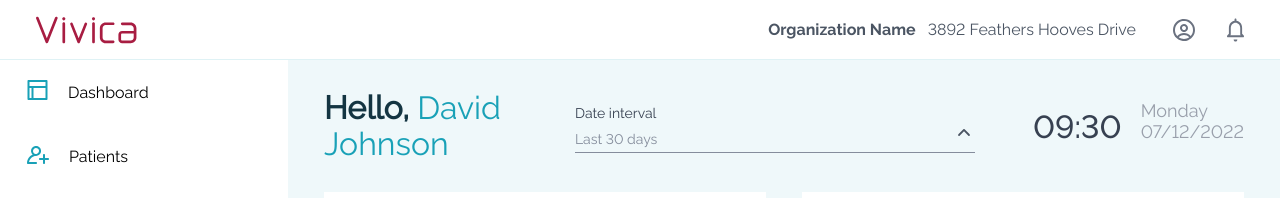
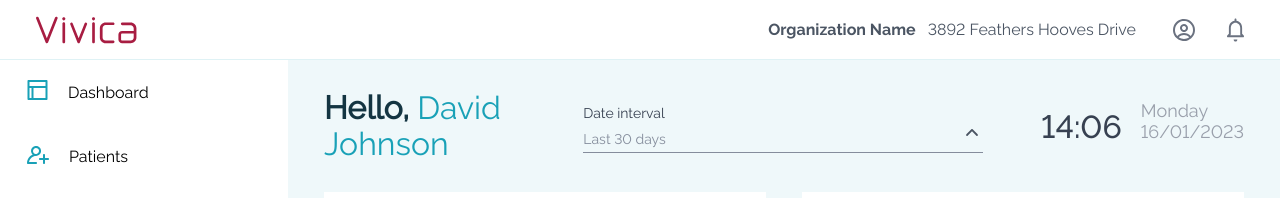
Before and after one commit to metalheadpnz/vivica, a React (Create React App) app: page / in a window 1280 px wide. Shown: the top 198 px of the page. Built offline with nearby package versions, Linux system fonts and the light colour scheme.

Commit message:
working clock

```diff
--- a/src/pages/Dashboard/components/Clock.tsx
+++ b/src/pages/Dashboard/components/Clock.tsx
@@ -1,13 +1,37 @@
-import React from 'react';
+import React, {useEffect, useState} from 'react';
 import s from './Clock.module.css';
 
+type dateFormat = {
+    time: string
+    day: string
+    date: string
+}
+
+const days: string[] = ['Sunday', 'Monday', 'Tuesday', 'Wednesday', 'Thursday', 'Friday', 'Saturday']
+const months: string[] = ['01', '02', '03', '04', '05', '06', '07', '08', '09', '10', '11', '12']
+
+const formatDate: (date: Date) => dateFormat = (date) => ({
+    time: date.toString().slice(16, 21),
+    day: days[date.getDay()],
+    date: `${date.toString().slice(8, 10)}/${months[date.getMonth()]}/${date.getFullYear().toString()}`
+})
+
 export const Clock = () => {
+    const [date, setDate] = useState<dateFormat>(formatDate(new Date()))
+
+    useEffect(() => {
+        const refreshIntervalId = setInterval(() => {
+            setDate(formatDate(new Date()))
+        }, 1000)
+        return () => clearInterval(refreshIntervalId)
+    }, [])
+
     return (
         <div className={s.clock}>
-            <span className={s.time}>09:30</span>
+            <span className={s.time}>{date.time}</span>
             <div className={s.date}>
-                <div>Monday</div>
-                <div>07/12/2022</div>
+                <div>{date.day}</div>
+                <div>{date.date}</div>
             </div>
         </div>
     );
```
